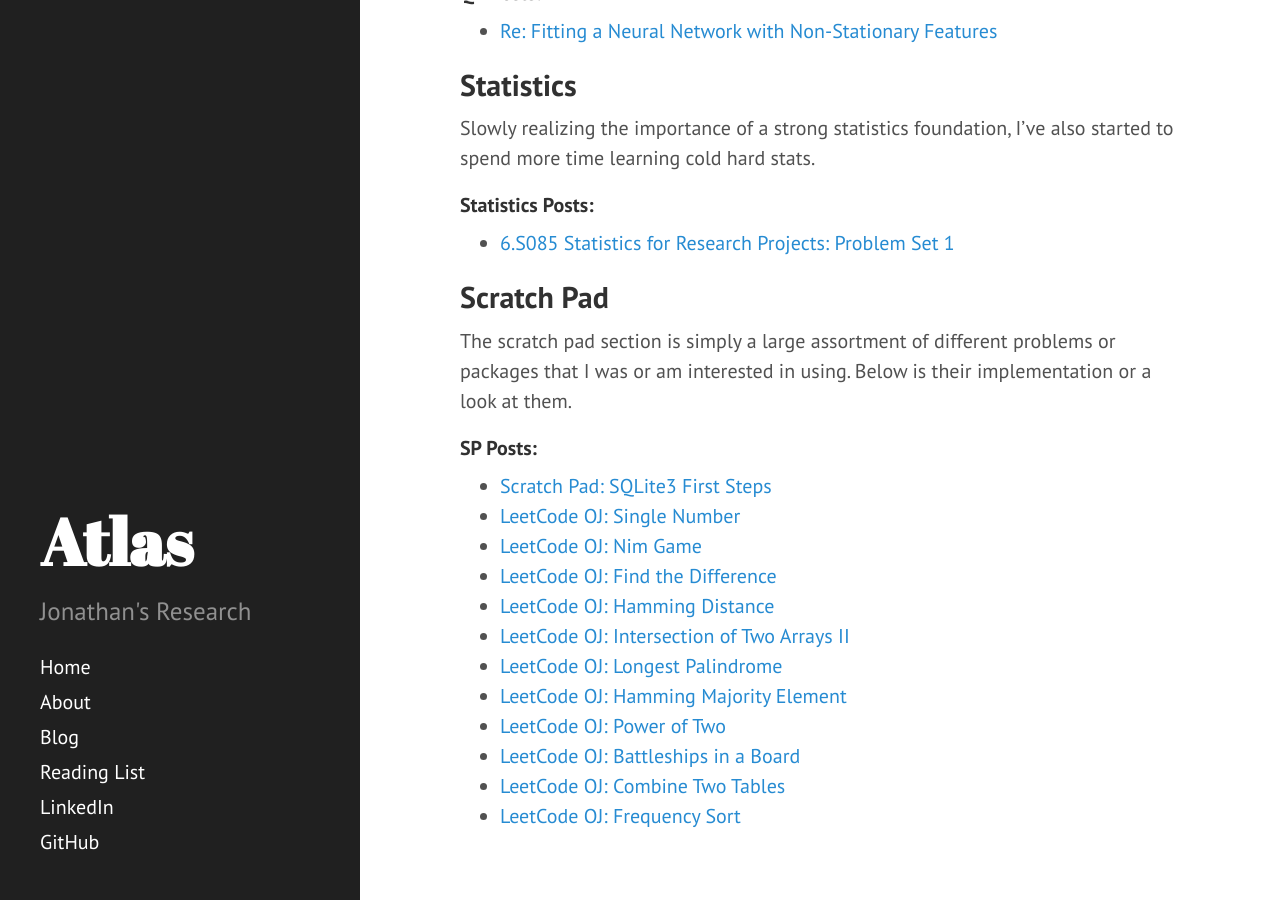
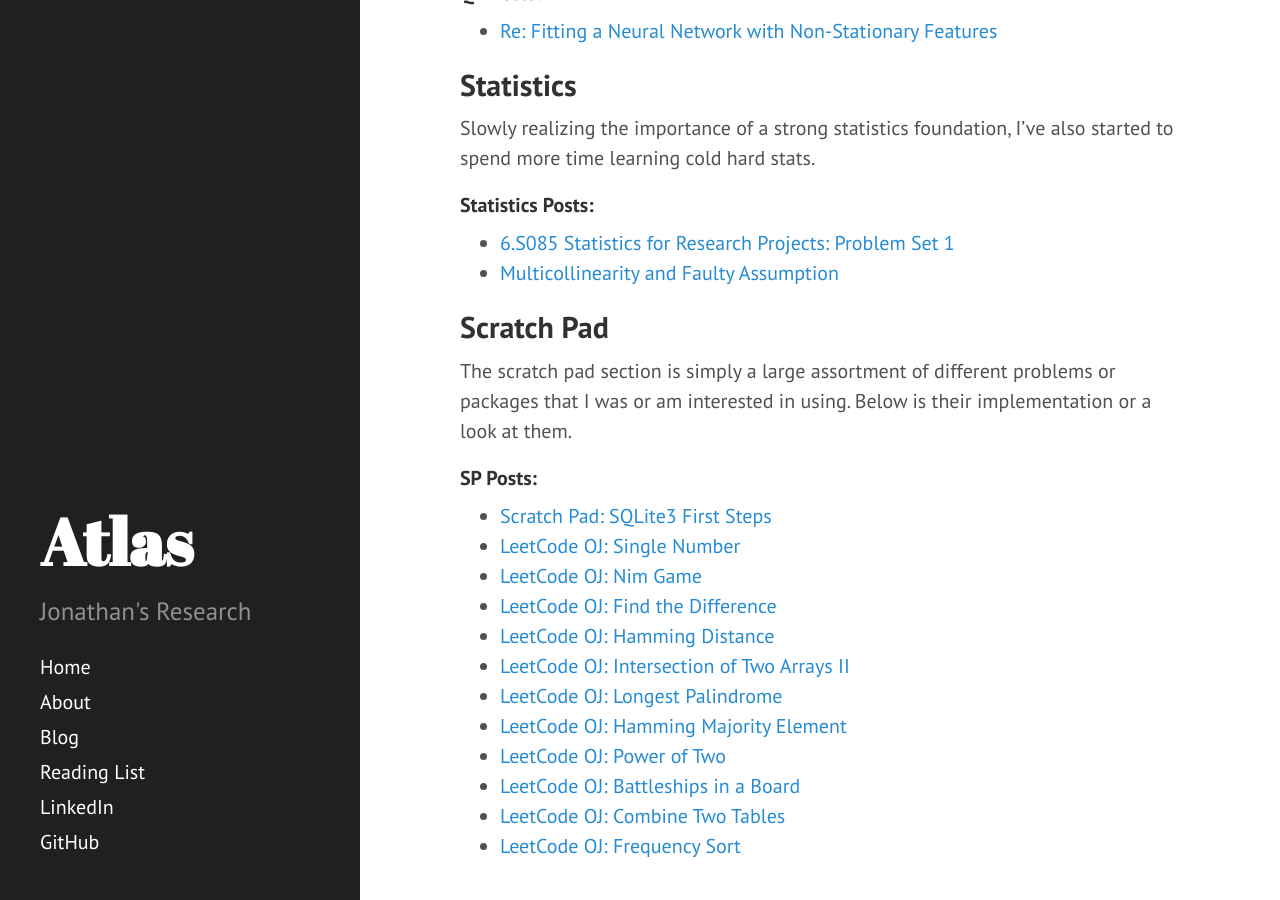
Before and after one commit to JonathanJohann/Research, a Jekyll site: the page built from Blog.md, in a window 1280 px wide and 900 px high, scrolled down 902 px. Built offline with Jekyll 4.4.1, drawn with Linux system fonts in a browser that asks for light colours; Markdown is read by kramdown in place of the engine named in the settings.

Commit message:
Update Blog.md

```diff
--- a/Blog.md
+++ b/Blog.md
@@ -37,7 +37,7 @@ Slowly realizing the importance of a strong statistics foundation, I've also sta
 
 #### Statistics Posts:
 * [6.S085 Statistics for Research Projects: Problem Set 1](https://jonathanjohann.github.io/Research/2017/01/07/Statistics-for-Research-Projects/)
-
+* [Multicollinearity and Faulty Assumption](https://jonathanjohann.github.io/Research/2017/01/07/Multicollinearity-thoughts/)
 
 ## Scratch Pad
 
```
